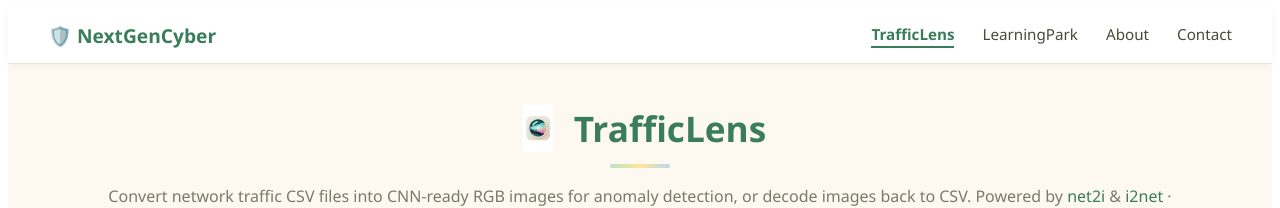
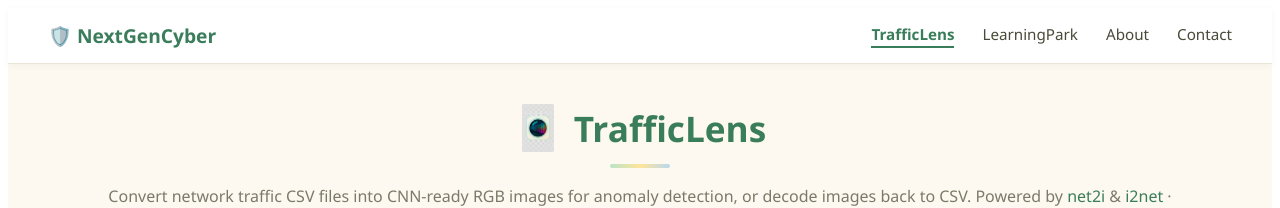
Before and after one commit to omeshF/nextgencyber, a Next.js app in the folder nextgencyber/: page / in a window 1280 px wide. Shown: the top 208 px of the page. Built offline with nearby package versions, Linux system fonts and the light colour scheme.

Commit message:
img update

```diff
--- a/nextgencyber/pages/index.js
+++ b/nextgencyber/pages/index.js
@@ -14,7 +14,7 @@
         <meta property="og:description" content="Convert network traffic CSV to CNN-ready images for ML-based anomaly detection." />
         <meta property="og:url" content="https://www.nextgencyber.co.uk" />
         <meta name="viewport" content="width=device-width, initial-scale=1" />
-        <link rel="icon" href="/trafficlens.jpg" />
+        <link rel="icon" href="/trafficlens.png" />
       </Head>
 
       <Script
@@ -44,7 +44,7 @@
         <main style={styles.main}>
           <header style={styles.header}>
             <h1 style={styles.title}>
-              <img src="/trafficlens.jpg" alt="TrafficLens" style={styles.titleLogo} />
+              <img src="/trafficlens.png" alt="TrafficLens" style={styles.titleLogo} />
               TrafficLens
             </h1>
             <div style={styles.divider} />
```
Also changed, not shown: nextgencyber/public/old.jpg (renamed from nextgencyber/public/trafficlens.jpg), nextgencyber/public/trafficlens.png (added).
